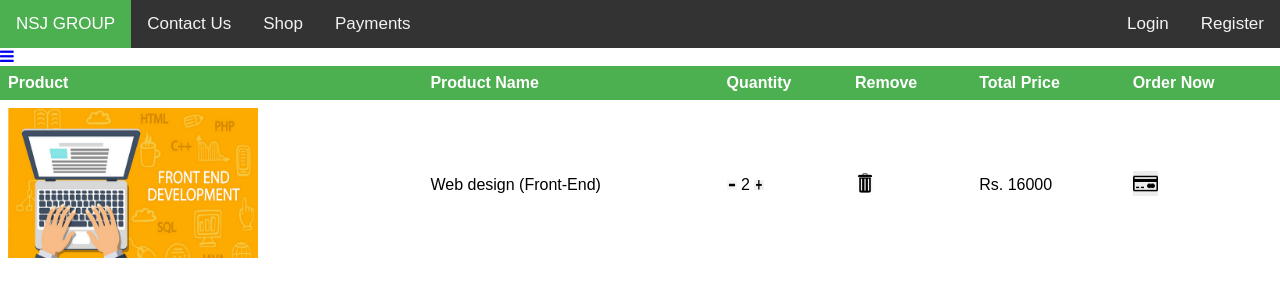
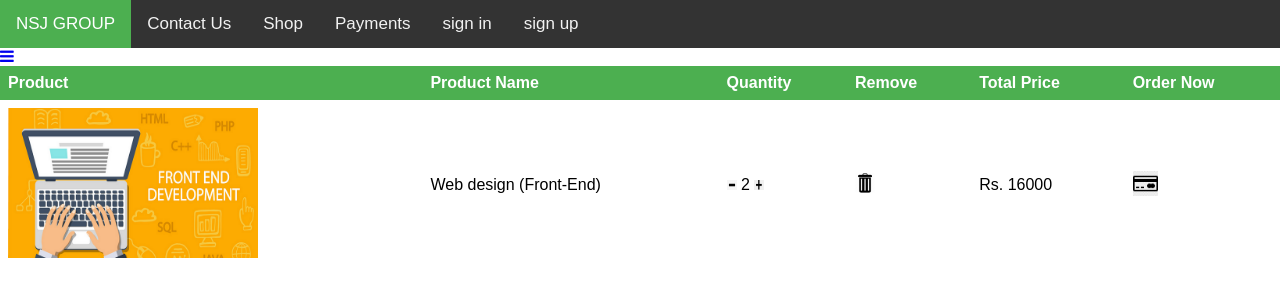
Before and after one commit to noelsj007/ecommerceweb, a Django app: page /accounts/addtocart/9 in a window 1280 px wide. Shown: the top 300 px of the page. Run offline with Django 3.2, Linux system fonts and the light colour scheme; data comes from the database, SQL or seed files in the repository.

Commit message:
Update menu.html

```diff
--- a/templates/menu.html
+++ b/templates/menu.html
@@ -108,7 +108,7 @@ body {
       }
 
       .auth {
-          float: right;
+          float: left;
       }
 
 </style>
@@ -137,8 +137,8 @@ body {
 
         {% else %}
         <div class="auth"  align="right">
-            <a href="{% url "Login" %}">Login</a>
-            <a href="{% url "Register" %}">Register</a>
+            <a href="{% url "Login" %}">sign in</a>
+            <a href="{% url "Register" %}">sign up</a>
         </div>
         </div>
 
```
